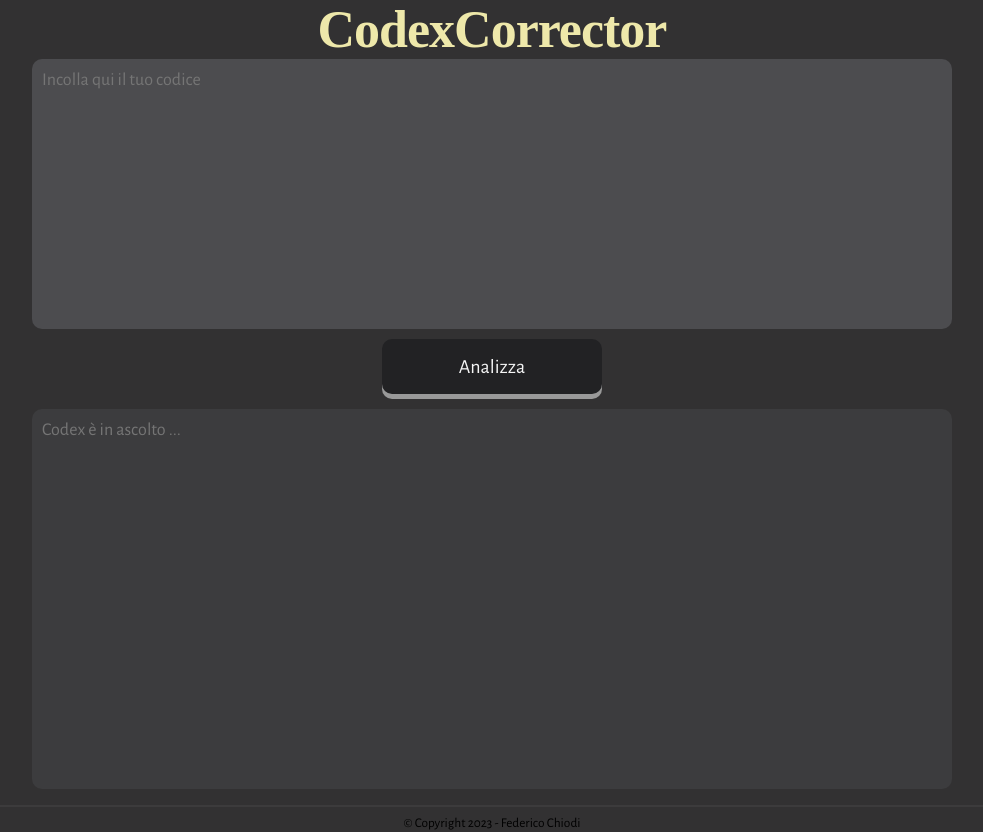
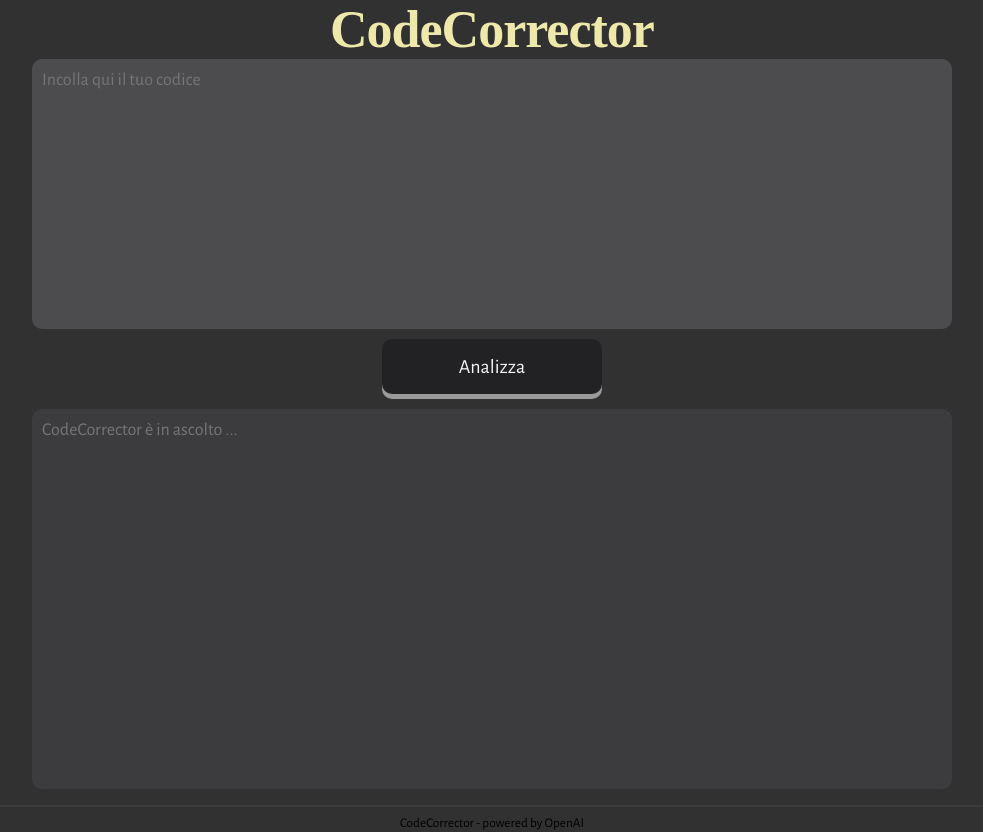
Before and after one commit to FedericoChiodi/CodeCorrector, a website built with Vite: page client/index.html in a window 1280 px wide. Shown: the whole page, without its empty margins (148-1131 px from the left). Built offline with nearby package versions, Linux system fonts and the light colour scheme.

Commit message:
modified some stuff for better syntax

```diff
--- a/client/index.html
+++ b/client/index.html
@@ -1,25 +1,37 @@
 <!DOCTYPE html>
 <html lang="it">
+
   <head>
     <meta charset="UTF-8">
     <link rel="icon" type="image/svg+xml" href="icon.ico" />
     <meta name="viewport" content="width=device-width,initial-scale=1">
     <link rel="stylesheet" href="style.css">
-    <title id="title">CodexCorrector</title>
+    <title id="title">CodeCorrector</title>
   </head>
+
   <body>
-    <h1>CodexCorrector</h1>
-    <form>
-      <textarea name="prompt" class="userBox" placeholder="Incolla qui il tuo codice"></textarea>
-      <button id="submitButton" class="button" type="submit">
-        <p>Analizza</p>
-      </button>
-      <textarea readonly id="responseArea" class="AiBox" placeholder="Codex è in ascolto ..."></textarea>
-    </form>
-    <hr>
-    <div class="footer">
-      <div class="footer_contents">© Copyright 2023 - Federico Chiodi</div>
-    </div>
+    <main>
+      <section id="AppTitleSection">
+        <h1 class="AppTitle">CodeCorrector</h1>
+      </section>
+
+      <section id="FormSection">
+        <form name="mainForm" method="post">
+          <textarea name="prompt" class="userBox" placeholder="Incolla qui il tuo codice"></textarea>
+          <button name="submitButton" id="submitButton" class="button" type="submit">
+            <p>Analizza</p>
+          </button>
+          <textarea readonly id="responseArea" class="AiBox" placeholder="CodeCorrector è in ascolto ..."></textarea>
+        </form>
+      </section>
+
+      <hr class="separator">
+    </main>
+
+    <footer>
+      <div class="footer_contents">CodeCorrector - powered by OpenAI</div>
+    </footer>
+
     <script type="module" src="script.js"></script>
   </body>
 </html>
--- a/client/script.js
+++ b/client/script.js
@@ -1,4 +1,4 @@
-const serverIP = 'https://codexcorrector.onrender.com';
+const serverIP = 'http://localhost:5000';
 
 const form = document.querySelector('form');
 const responseArea = document.getElementById('responseArea');
@@ -28,7 +28,7 @@ const handleSubmit = async (e) => {
 
   if (data.get('prompt') !== ""){
     button.innerHTML = ""
-    responseArea.innerHTML = "Codex sta pensando ..."
+    responseArea.innerHTML = "CodeCorrector sta pensando ..."
     const response = await fetch(serverIP, {
       method: 'POST',
       headers: {
--- a/client/style.css
+++ b/client/style.css
@@ -4,7 +4,7 @@
     font-family: "Alegreya Sans", sans-serif;
     margin: 0;
 }
-h1 {
+.AppTitle {
     font-size: 52px;
     font-family: 'Gambetta', serif;
     letter-spacing: -1px;
@@ -110,7 +110,7 @@ form {
     }
 }
 
-hr {
+.separator {
     height: 2px;
     background:#3c3b3c;
     border: none;
@@ -119,7 +119,7 @@ hr {
     position: relative;
   }
 
-.footer{
+footer{
     width: 100%;
 }
 .footer_contents {
```
Also changed, not shown: server/server.js (+4 -7 lines), 1 other file.
